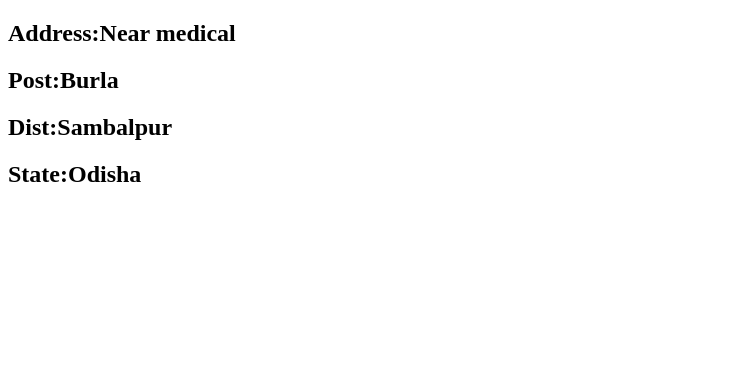
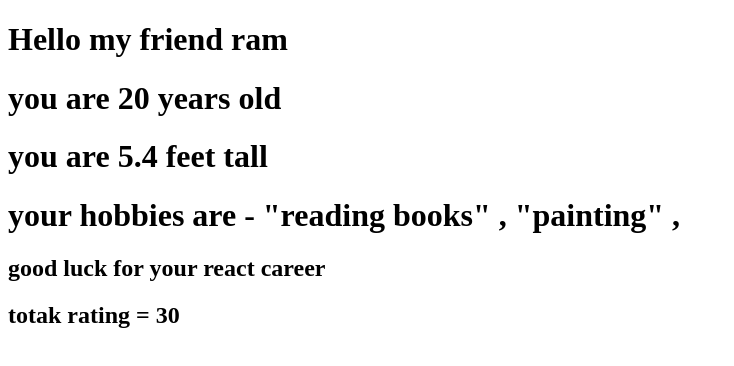
Before and after one commit to pooja-suna25/REACT-Practice, a React (Vite) app in the folder firstrepo/: page / in a window 1280 px wide. Shown: the top 366 px of the page, without its empty margins (0-734 px from the left). Built offline with nearby package versions, Linux system fonts and the light colour scheme.

Commit message:
accessing formula inside component

```diff
--- a/firstrepo/src/App.jsx
+++ b/firstrepo/src/App.jsx
@@ -7,6 +7,7 @@ import Hobby from "./Hobby";
 import Roll from "./Roll";
 import Details from "./Details";
 import Postal from "./Address";
+import Formula from "./Formula";
 
 
 function App() {
@@ -20,7 +21,9 @@ function App() {
       <Hobby/> */}
       {/* <Details/> */}
 
-      <Postal/>
+      {/* <Postal/> */}
+
+      <Formula/>
     </>
   )
 }
--- /dev/null
+++ b/firstrepo/src/Formula.jsx
@@ -0,0 +1,25 @@
+//accessing formula inside component
+const name = "ram";
+const age = 20;
+const height = 5.4;
+const hobbies = ["reading books", "painting"]
+function message(){
+    return "good luck for your react career"
+}
+function Formula (){
+    return (
+        <>
+        <h1>Hello my friend {name}</h1>
+        <h1>you are {age} years old</h1>
+        <h1>you are {height} feet tall</h1>
+        <h1>your hobbies are -
+            {hobbies.map ((hobby)=>{
+                return <span> "{hobby}" ,</span>
+            })}
+        </h1>
+        <h2>{message()}</h2>
+        <h2>totak rating = {20+10}</h2>
+        </>
+    )
+}
+export default Formula;
```
